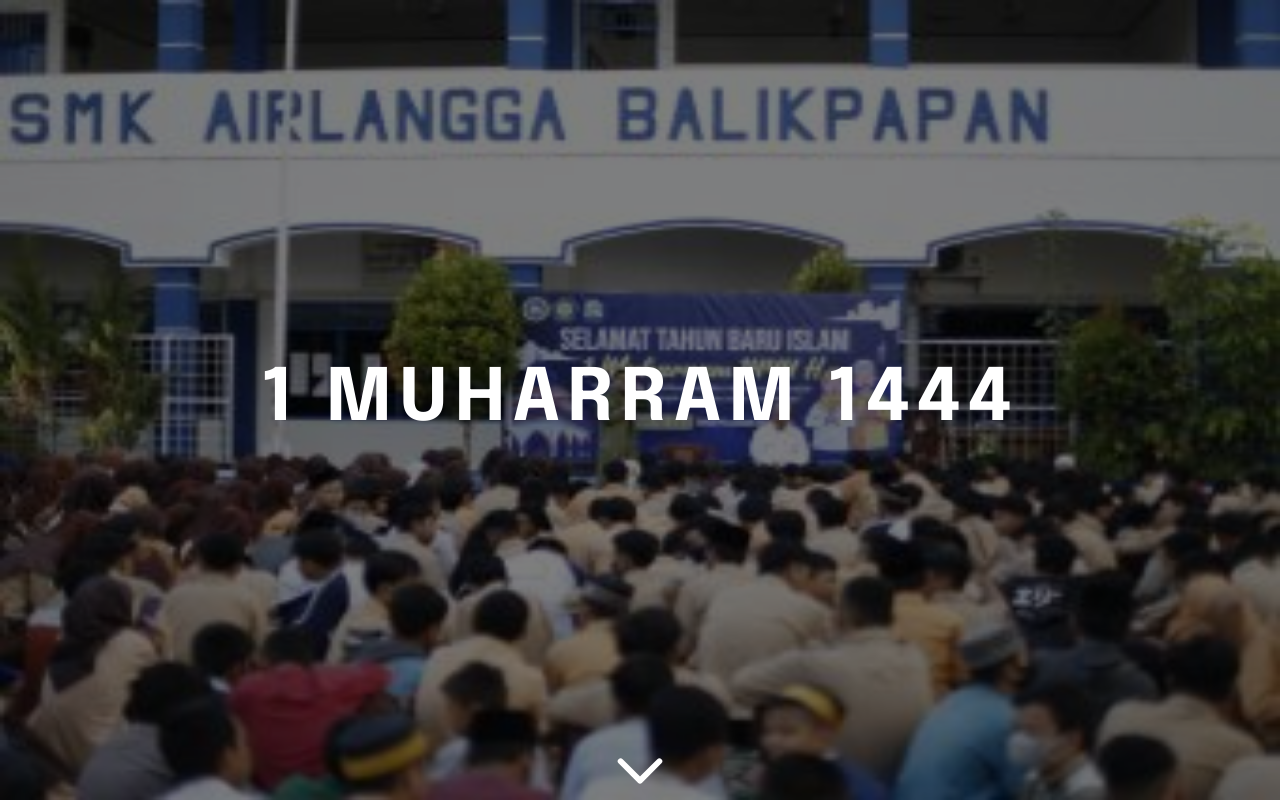
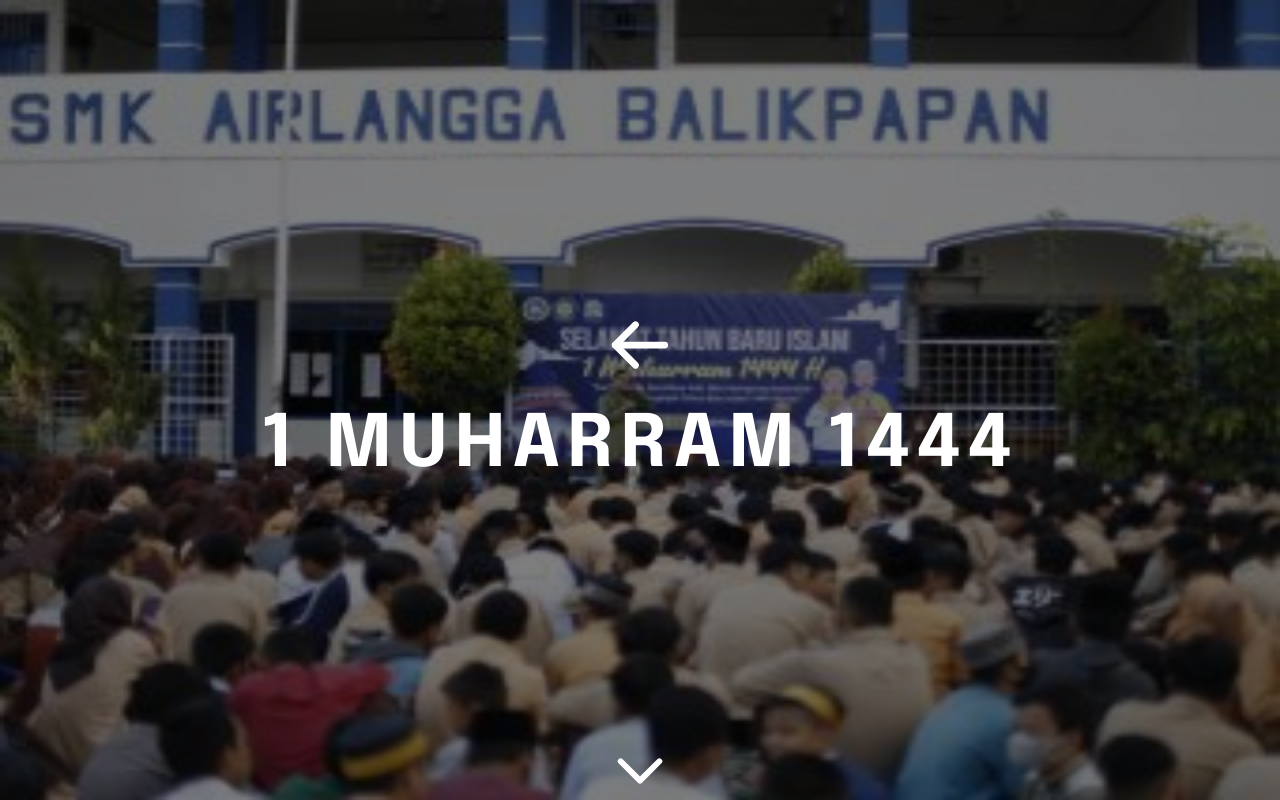
Before and after one commit to crisvito/smk-airlangga-clone, a React (Vite) app: page /event/1-muharram-1444 in a window 1280 px wide. Shown: the top 800 px of the page. Built offline with nearby package versions, Linux system fonts and the light colour scheme; what tailwindcss-radix would draw is missing.

Commit message:
refactor: file struktur

```diff
--- a/src/App.tsx
+++ b/src/App.tsx
@@ -6,9 +6,9 @@ import { Route } from "react-router-dom";
 export default function App() {
   return (
     <>
-      <ScrollToTop />
       <div className="font-body flex min-h-screen flex-col overflow-x-hidden text-white">
         <div className="flex-[1]">
+          <ScrollToTop />
           <Routes>
             <Route path="/" element={<RouteHome />} />
             <Route path="event/:slug" element={<RouteEvent />} />
--- a/src/contents/events/hero.tsx
+++ b/src/contents/events/hero.tsx
@@ -1,6 +1,8 @@
-import { CaretDown } from "phosphor-react";
+import { ArrowLeft, CaretDown } from "phosphor-react";
 import { useParams } from "react-router-dom";
 import { getEvent } from "../../data";
+import { Link as LinkScroll } from "react-scroll";
+import { Link } from "react-router-dom";
 export function EventHero() {
   const params = useParams();
   const event = getEvent(params.slug as string);
@@ -12,18 +14,27 @@ export function EventHero() {
         alt={event?.name}
         className="absolute z-[-10] h-screen w-screen"
       />
-      <a href="#event" className="absolute bottom-0 cursor-pointer ">
+
+      <div className="flex h-full w-full flex-col items-center justify-center gap-5 bg-black bg-opacity-0 bg-opacity-50">
+        <Link to="/">
+          <ArrowLeft
+            size={72}
+            weight="bold"
+            className="h-min duration-300 hover:-translate-x-6 hover:scale-x-150 hover:scale-y-125"
+          />
+        </Link>
+        <h1 className="font-brand-bold text-7xl uppercase leading-tight tracking-widest">
+          {event?.name}
+        </h1>
+      </div>
+
+      <LinkScroll to="event" className="absolute bottom-0 cursor-pointer">
         <CaretDown
           size={62}
           weight="bold"
           className="h-min duration-300 hover:w-20"
         />
-      </a>
-      <div className="flex h-full w-full items-center justify-center bg-black bg-opacity-0 bg-opacity-50">
-        <h1 className="font-brand-bold text-7xl uppercase leading-tight tracking-widest">
-          {event?.name}
-        </h1>
-      </div>
+      </LinkScroll>
     </div>
   );
 }
--- a/src/contents/home/hero.tsx
+++ b/src/contents/home/hero.tsx
@@ -1,4 +1,5 @@
 import { CaretDown } from "phosphor-react";
+import { Link as LinkScroll } from "react-scroll";
 
 export function HomeHero() {
   return (
@@ -12,13 +13,13 @@ export function HomeHero() {
             Wellcome <br /> to <br /> Airlangga
           </h1>
         </div>
-        <a href="#events" className="absolute bottom-0 cursor-pointer ">
+        <LinkScroll to="events" className="absolute bottom-0 cursor-pointer ">
           <CaretDown
             size={62}
             weight="bold"
             className="h-min duration-300 hover:w-20"
           />
-        </a>
+        </LinkScroll>
       </div>
     </div>
   );
--- a/src/routes/events/event.tsx
+++ b/src/routes/event.tsx
@@ -1,4 +1,4 @@
-import { EventDetail, EventHero } from "../../contents";
+import { EventDetail, EventHero } from "../contents";
 
 export function RouteEvent() {
   return (
--- a/src/routes/events/events.tsx
+++ /dev/null
@@ -1,9 +0,0 @@
-import { HomeEvent } from "../../contents";
-
-export function RouteEvents() {
-  return (
-    <main className="flex-[1]">
-      <HomeEvent />
-    </main>
-  );
-}
--- a/src/routes/events/index.ts
+++ /dev/null
@@ -1,2 +0,0 @@
-export * from "./event";
-export * from "./events";
--- a/src/routes/landing-page/home.tsx
+++ b/src/routes/home.tsx
@@ -1,6 +1,6 @@
-import { Footer, NavigationBar } from "../../components";
-import { HomeHero, HomeEvent } from "../../contents";
-import { RouteAbout } from "./about";
+import { Footer, NavigationBar } from "../components";
+import { HomeHero, HomeEvent } from "../contents";
+import { AboutHero } from "../contents";
 
 export function RouteHome() {
   return (
@@ -8,7 +8,7 @@ export function RouteHome() {
       <NavigationBar />
       <HomeHero />
       <HomeEvent />
-      <RouteAbout />
+      <AboutHero />
       <Footer />
     </div>
   );
--- a/src/routes/index.ts
+++ b/src/routes/index.ts
@@ -1,3 +1,3 @@
-export * from "./landing-page"
-export * from "./events"
+export * from "./home"
+export * from "./event"
 export * from "./error"
--- a/src/routes/landing-page/about.tsx
+++ /dev/null
@@ -1,11 +0,0 @@
-import { AboutHero } from "../../contents";
-
-export function RouteAbout() {
-  return (
-    <div>
-      <main className="flex-[1]">
-        <AboutHero />
-      </main>
-    </div>
-  );
-}
--- a/src/routes/landing-page/index.ts
+++ /dev/null
@@ -1,2 +0,0 @@
-export * from "./home"
-export * from "./about"
```
